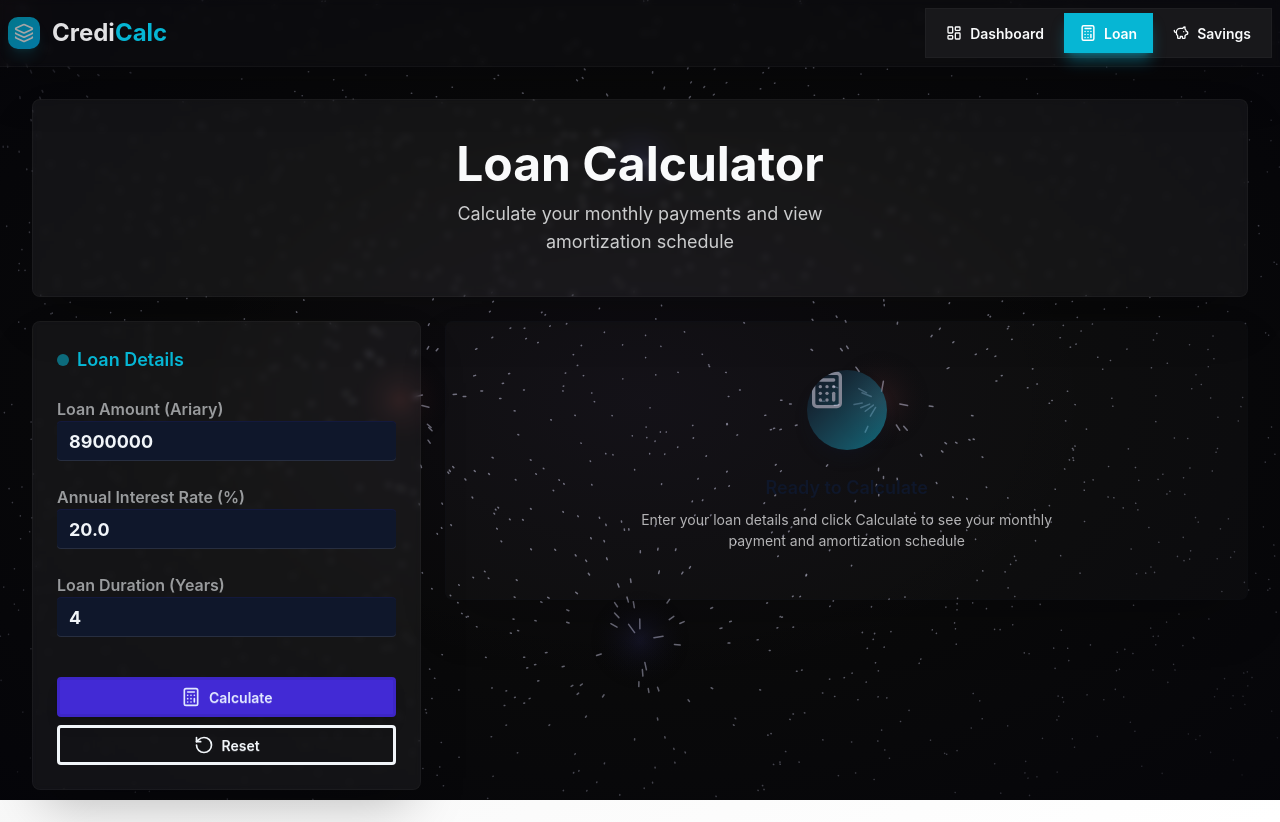
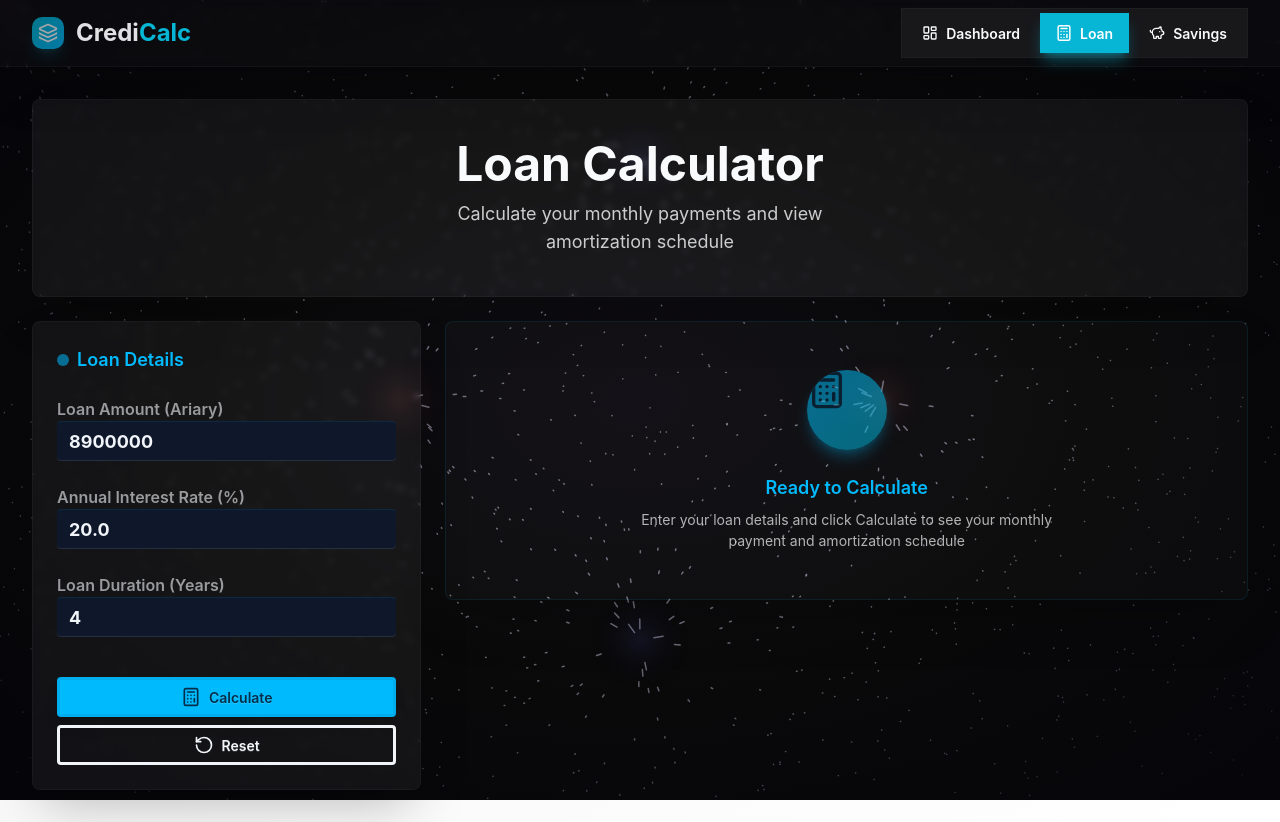
Before and after one commit to Herimamy12/CrediCalc, a React (Vite) app: page / in a window 1280 px wide. Both pictures are taken after a click on the button "Loan". Built offline with nearby package versions, Linux system fonts and the light colour scheme.

Commit message:
Largeur du navbar en 7xl aussi  # Changes to be committed: 	modified:   src/app/App.tsx 	modified:   src/app/components/loan-calculator.tsx

```diff
--- a/src/app/App.tsx
+++ b/src/app/App.tsx
@@ -16,7 +16,7 @@ export default function App() {
 
       <div className="relative z-10">
         {/* Header */}
-        <div className="navbar bg-base-100/2 backdrop-blur-[3px] shadow-2xl border-b border-white/3 sticky top-0 z-50">
+        <div className="navbar bg-base-100/2 backdrop-blur-[3px] shadow-2xl border-b border-white/3 sticky top-0 z-50 max-w-7xl mx-auto px-4 sm:px-6 lg:px-8">
           <div className="navbar-start">
             <div className="flex items-center space-x-3">
               <div className="avatar placeholder">
--- a/src/app/components/loan-calculator.tsx
+++ b/src/app/components/loan-calculator.tsx
@@ -83,10 +83,10 @@ export function LoanCalculator() {
       <div className="grid grid-cols-1 lg:grid-cols-3 gap-6">
         {/* Input Form */}
         <div className="lg:col-span-1">
-          <div className="card bg-base-200/5 backdrop-blur-[3px] shadow-2xl border border-white/3 hover:border-primary/40 transition-all duration-500">
+          <div className="card bg-base-200/5 backdrop-blur-[3px] shadow-2xl border border-white/3 hover:border-info/40 transition-all duration-500">
             <div className="card-body space-y-4">
-              <h3 className="card-title text-accent flex items-center gap-2">
-                <span className="w-3 h-3 bg-accent rounded-full animate-pulse"></span>
+              <h3 className="card-title text-info flex items-center gap-2">
+                <span className="w-3 h-3 bg-info rounded-full animate-pulse"></span>
                 Loan Details
               </h3>
 
@@ -99,7 +99,7 @@ export function LoanCalculator() {
                   type="number"
                   value={loanAmount}
                   onChange={(e) => setLoanAmount(e.target.value)}
-                    className="input input-bordered input-primary w-full focus:scale-[1.02] transition-transform duration-200 font-bold text-lg bg-slate-900 border-slate-700 text-slate-100"
+                    className="input input-bordered input-info w-full focus:scale-[1.02] transition-transform duration-200 font-bold text-lg bg-slate-900 border-slate-700 text-slate-100"
                   placeholder="250000"
                 />
               </div>
@@ -114,7 +114,7 @@ export function LoanCalculator() {
                   step="0.1"
                   value={interestRate}
                   onChange={(e) => setInterestRate(e.target.value)}
-                    className="input input-bordered input-primary w-full focus:scale-[1.02] transition-transform duration-200 font-bold text-lg bg-slate-900 border-slate-700 text-slate-100"
+                    className="input input-bordered input-info w-full focus:scale-[1.02] transition-transform duration-200 font-bold text-lg bg-slate-900 border-slate-700 text-slate-100"
                   placeholder="4.5"
                 />
               </div>
@@ -128,7 +128,7 @@ export function LoanCalculator() {
                   type="number"
                   value={duration}
                   onChange={(e) => setDuration(e.target.value)}
-                    className="input input-bordered input-primary w-full focus:scale-[1.02] transition-transform duration-200 font-bold text-lg bg-slate-900 border-slate-700 text-slate-100"
+                    className="input input-bordered input-info w-full focus:scale-[1.02] transition-transform duration-200 font-bold text-lg bg-slate-900 border-slate-700 text-slate-100"
                   placeholder="30"
                 />
               </div>
@@ -137,7 +137,7 @@ export function LoanCalculator() {
               <div className="card-actions flex-col pt-4">
                 <button
                   onClick={calculateLoan}
-                  className="btn btn-primary btn-block gap-2 hover:scale-105 transition-all duration-300 shadow-lg hover:shadow-primary/50"
+                  className="btn btn-info btn-block gap-2 hover:scale-105 transition-all duration-300 shadow-lg hover:shadow-info/50"
                 >
                   <Calculator className="w-5 h-5" />
                   Calculate
@@ -251,14 +251,14 @@ export function LoanCalculator() {
 
           {/* Empty State */}
           {monthlyPayment === null && (
-            <div className="card bg-base-100/2 backdrop-blur-none shadow-2xl border border-primary/10 hover:border-primary/40 transition-all duration-500">
+            <div className="card bg-base-100/2 backdrop-blur-none shadow-2xl border border-info/10 hover:border-info/40 transition-all duration-500">
               <div className="card-body items-center text-center py-12">
                 <div className="avatar placeholder">
-                  <div className="bg-gradient-to-br from-primary to-accent text-primary-content rounded-full w-20 animate-pulse shadow-lg shadow-primary/50">
+                  <div className="bg-gradient-to-br from-info to-accent text-info-content rounded-full w-20 animate-pulse shadow-lg shadow-info/50">
                     <Calculator className="w-10 h-10" />
                   </div>
                 </div>
-                <h3 className="card-title text-primary mt-4">Ready to Calculate</h3>
+                <h3 className="card-title text-info mt-4">Ready to Calculate</h3>
                 <p className="text-gray-50/70 max-w-md">
                   Enter your loan details and click Calculate to see your monthly payment and amortization schedule
                 </p>
```
